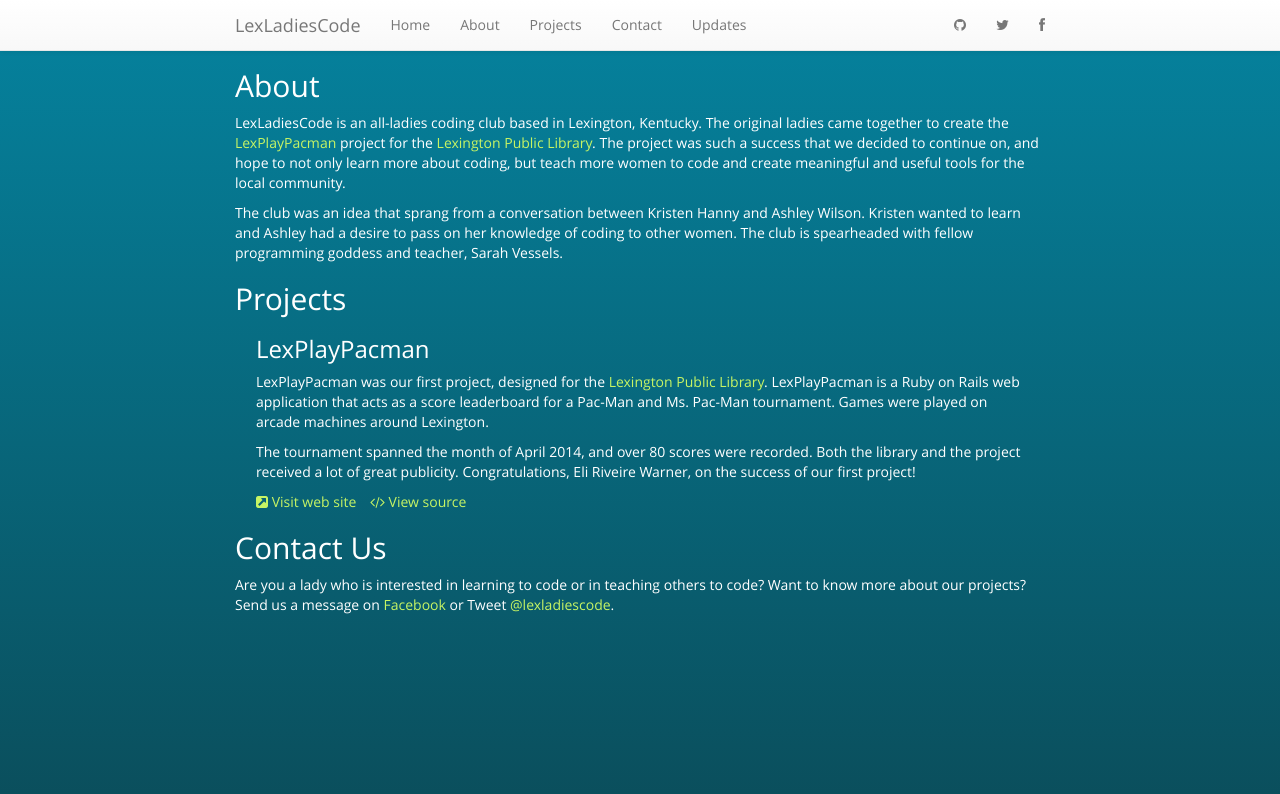
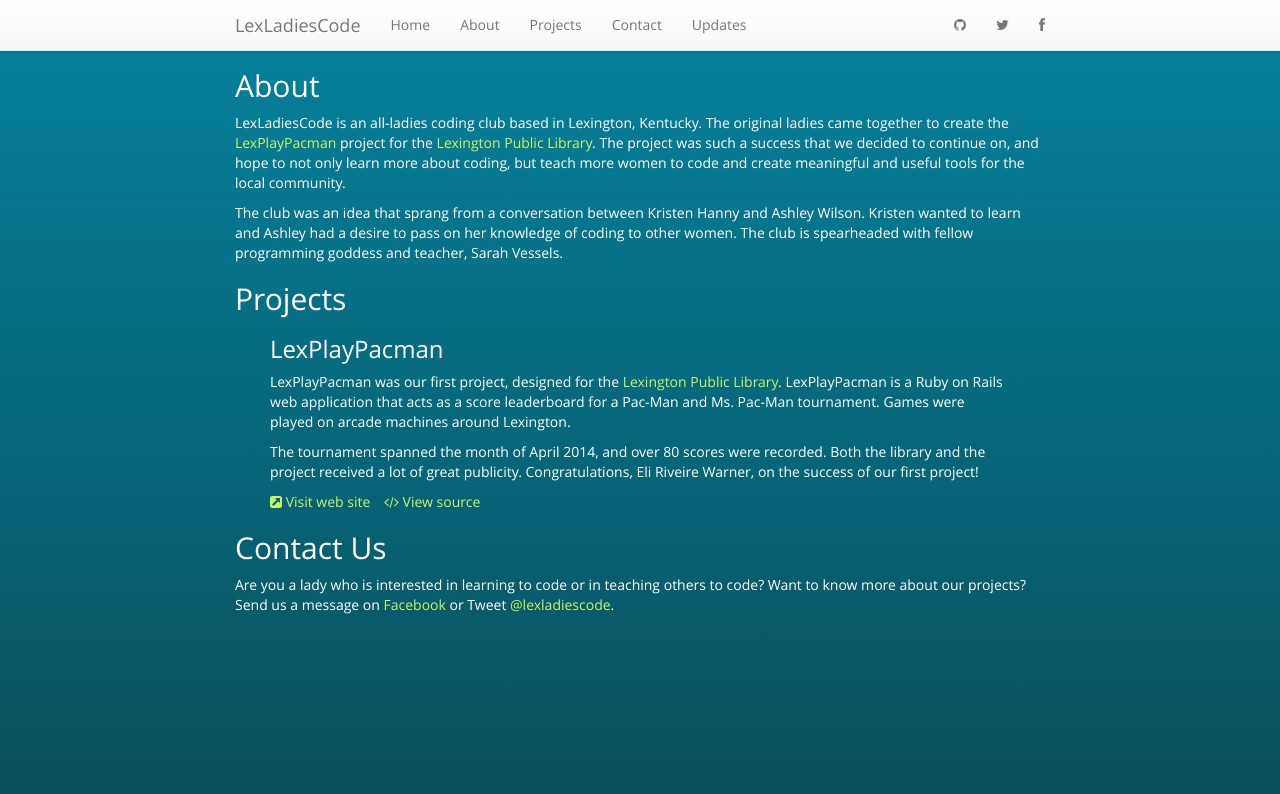
Before and after one commit to LexLadiesCode/LexLadiesCode.github.io, a Jekyll site: the page built from index.html, in a window 1280 px wide. Shown: the top 794 px of the page. Built offline with Jekyll 4.4.1, drawn with Linux system fonts in a browser that asks for light colours; nearby versions of some CDN libraries; Markdown is read by kramdown in place of the engine named in the settings.

Commit message:
incredibly minor color change

```diff
--- a/css/custom.css
+++ b/css/custom.css
@@ -34,7 +34,7 @@
 }
 
 a:visited, a:active {
-	color: #77BB11;
+	color: #77CC22;
 }
 
 a:hover, a:focus {
@@ -43,7 +43,7 @@
 }
 
 .project {
-	padding: 0 1.5em;
+	padding: 0 2.5em;
 }
 
 time {
```
